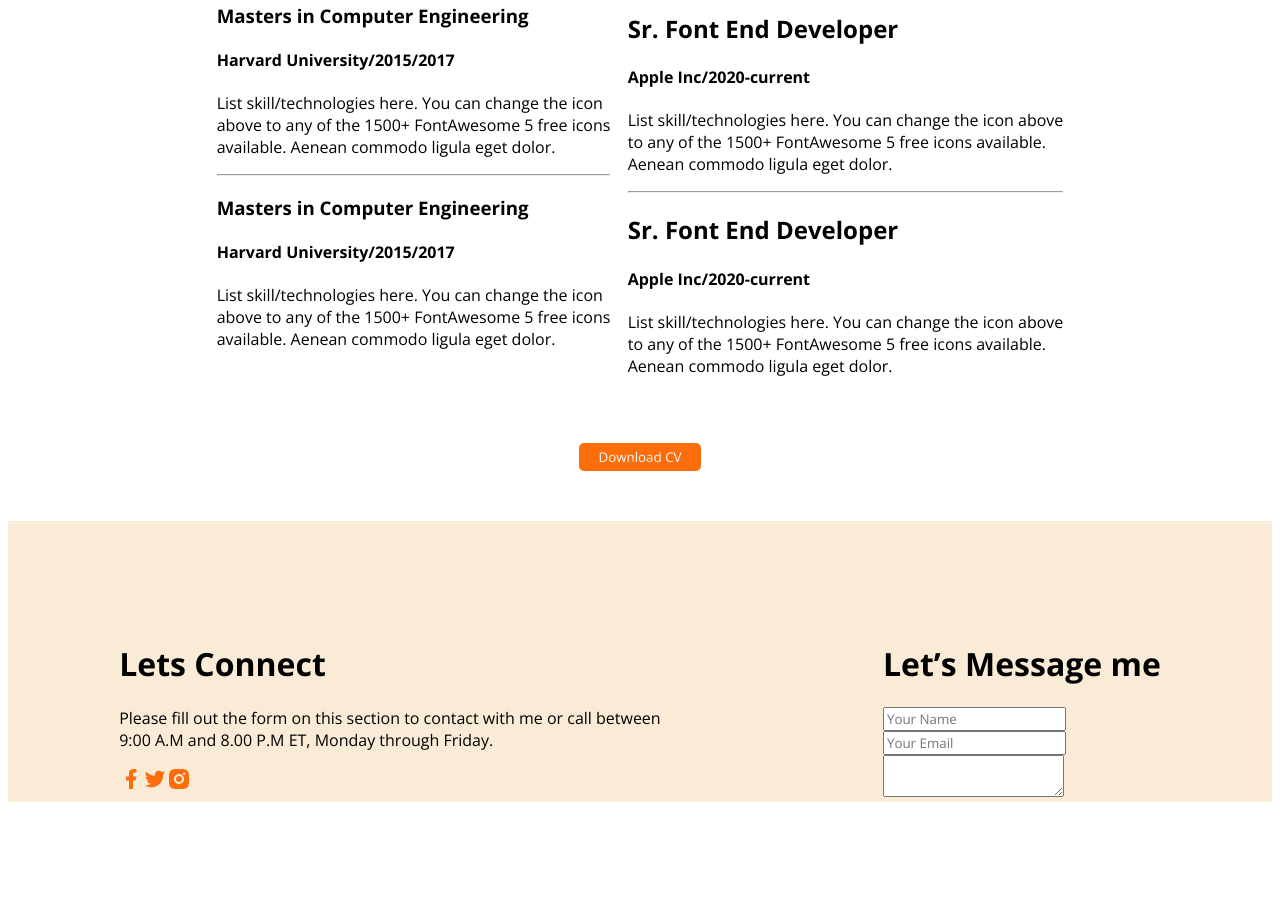
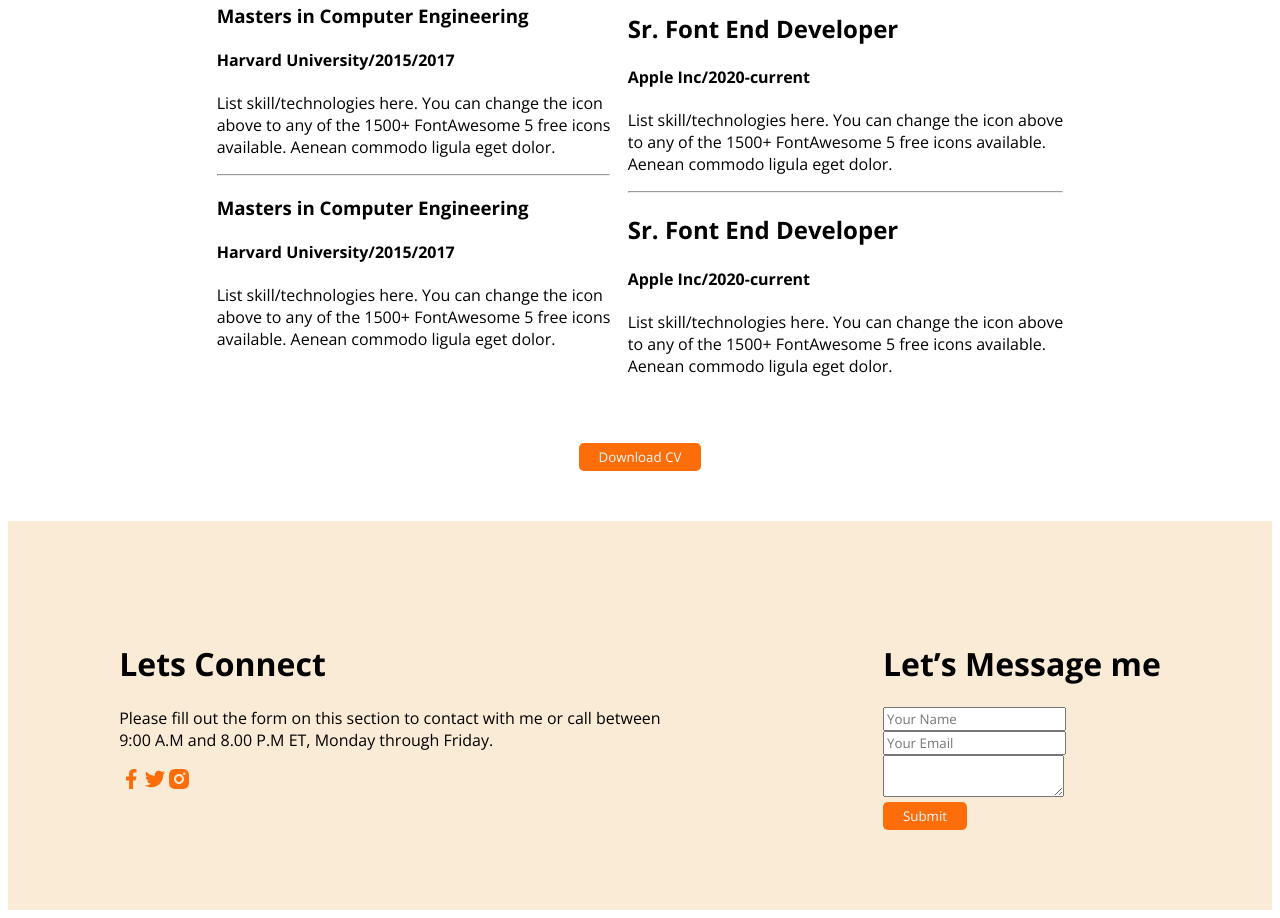
Before and after one commit to mh1sourov/my-web-developer-portfolio, a plain HTML site: page index.html in a window 1280 px wide. Shown: the part 2899-3817 px from the top of the page. Before the commit the page ends 3709 px from the top, so only its background shows below. Drawn offline with nearby package versions, Linux system fonts and the light colour scheme.

Commit message:
footer design finished

```diff
--- a/index.html
+++ b/index.html
@@ -185,8 +185,10 @@
 <h1>Let’s Message me</h1>
 <input placeholder="Your Name" type="text" name="" id=""> <br>
 <input type="email" placeholder="Your Email"> <br>
-<textarea name="Message" id=""></textarea>
+<textarea name="Message" id=""></textarea> <br>
+<button class="primary-btn">Submit</button>
 </div>
+
 </div>
 
     </footer>
--- a/styles/portfolio.css
+++ b/styles/portfolio.css
@@ -102,5 +102,6 @@ nav a{
     justify-content: space-around;
     background-color: antiquewhite;
     padding-top: 100px;
+    padding-bottom: 80px;
     margin-top: 50px;
 }
```
